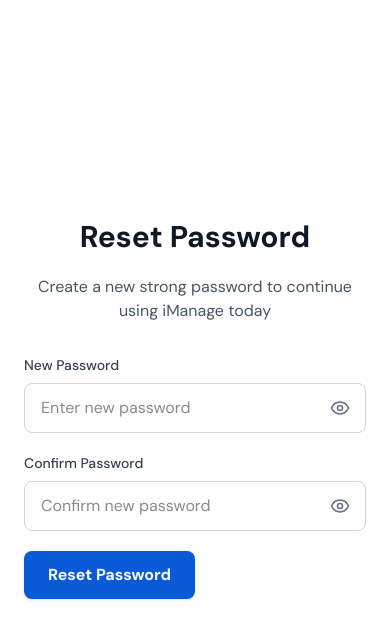
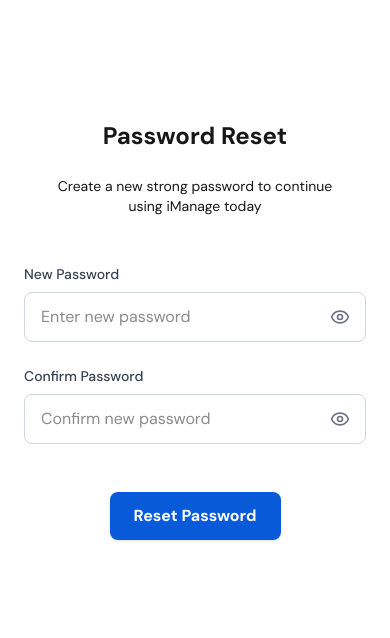
Before and after one commit to SirMartel22/bimanage-dashboard, a Next.js app in the folder auth-flow-app/: page /auth/reset-password in a window 390 px wide. Shown: the top 638 px of the page. Built offline with nearby package versions, Linux system fonts and the light colour scheme.

Commit message:
Feat: Done with the responsiveness of all the pages

```diff
--- a/auth-flow-app/app/auth/reset-password/page.tsx
+++ b/auth-flow-app/app/auth/reset-password/page.tsx
@@ -4,7 +4,8 @@ import React, { useState } from "react";
 // import Link from "next/link";
 import { Eye, EyeOff } from "lucide-react";
 import { useRouter } from "next/navigation";
-import AuthLayout from "@/components/auth/AuthLayout";
+// import AuthLayout from "@/components/auth/AuthLayout";
+import AuthLayout from "@/components/authflow/AuthLayout";
 
 export default function ResetPasswordPage() {
   const router = useRouter();
@@ -74,13 +75,21 @@ export default function ResetPasswordPage() {
   };
 
   return (
-    <AuthLayout
-      title="Reset Password"
-      subtitle="Create a new strong password to continue using iManage today"
-    >
+    <div className="lg:flex">
+      <AuthLayout illustrationSrc="/illustrations/enter-otp-illustration.svg"></AuthLayout>
+
+      <div className="w-full lg:w-[50%] lg:px-24">
+        <div className="flex flex-col items-center justify-center mt-24 mb-12 lg:mb-12">
+          <h1 className="font-black text-2xl lg:text-4xl text-center py-6">
+            Password Reset
+          </h1>
+          <p className="font-sm text-center text-sm max-w-[80%] lg:text-md lg:w-full">
+            Create a new strong password to continue using iManage today
+          </p>
+        </div>
         <form
           onSubmit={handleSubmit}
-        className="space-y-5 lg:flex lg:flex-col lg:items-center lg:justify-center"
+          className="flex flex-col items-center space-y-6 lg:flex lg:flex-col lg:items-center lg:justify-center px-6 lg:px-0"
         >
           {/* New Password Input */}
           <div className="w-full">
@@ -151,11 +160,12 @@ export default function ResetPasswordPage() {
           {/* Submit Button */}
           <button
             type="submit"
-          className="w-1/2 bg-[#085AD9] cursor-pointer hover:bg-blue-700 text-white font-semibold py-3 px-4 rounded-lg transition-colors duration-200 shadow-sm mb-8"
+            className="w-1/2 bg-[#085AD9] cursor-pointer hover:bg-blue-700 text-white font-semibold py-3 px-4 rounded-lg transition-colors duration-200 shadow-sm mb-8 mt-6 lg:mt-8"
           >
             Reset Password
           </button>
         </form>
-    </AuthLayout>
+      </div>
+    </div>
   );
 }
--- a/auth-flow-app/app/auth/success/page.tsx
+++ b/auth-flow-app/app/auth/success/page.tsx
@@ -17,26 +17,25 @@ export default function SuccessPage() {
   }, [router]);
 
   return (
-    <div className="text-center bg-[#085AD9]/500 h-screen px-16">
-      <div className="text-center p-12 flex-flex-col justify-center items-center ">
-        <div className=" bg-white h-[80vh] p-16 flex flex-col items-center justify-center">
-
+    <div className="text-center bg-[#085AD9]/500 h-screen lg:px-16 px-6 flex flex-col items-center justify-center">
+      <div className="text-center lg:p-12 pt-12 flex-flex-col justify-center items-center ">
+        <div className=" w-full lg:bg-white lg:h-[80vh] lg:p-16 flex flex-col items-center justify-center py-12">
           {/* Success Message */}
           <div className="space-y-5">
-            <h3 className="text-2xl font-medium lg:text-5xl font-bold text-gray-900">
+            <h3 className=" text-white lg:text-gray-800 text-2xl font-medium lg:text-5xl font-bold text-gray-900">
               Success!!
             </h3>
-            <p className="text-gray-600 mb-5">
+            <p className=" text-white lg:text-gray-600 mb-5">
               Congratulations, Your password has been changed successfully, you
               can now login into your account
             </p>
           </div>
 
           {/* Sign In Button */}
-          <div className="pt-4 w-1/4">
+          <div className="pt-4 lg:w-1/4 w-1/2">
             <Link
               href="/auth/signin"
-              className="inline-block w-full bg-blue-600 hover:bg-blue-700 text-white font-semibold rounded-full transition-colors duration-200 shadow-sm p-4"
+              className="inline-block w-full bg-[#fff]/500 lg:bg-blue-600 hover:bg-blue-700 lg:text-white font-semibold rounded-md lg:rounded-full transition-colors duration-200 shadow-sm p-2 lg:p-4"
             >
               Go to Home Page
             </Link>
--- a/auth-flow-app/app/auth/verify-otp/page.tsx
+++ b/auth-flow-app/app/auth/verify-otp/page.tsx
@@ -81,7 +81,7 @@ export default function VerifyOtpPage() {
 
   return (
     <div className="lg:flex">
-      <AuthLayout illustrationSrc=""></AuthLayout>
+      <AuthLayout illustrationSrc="/illustrations/enter-otp-illustration.svg"></AuthLayout>
 
       <div className="w-full lg:w-[50%] lg:px-24">
         <div className="flex flex-col items-center justify-center mt-24 lg:mb-16">
```
Also changed, not shown: auth-flow-app/public/illustrations/enter-otp-illustration.svg (added), auth-flow-app/public/illustrations/password-reset-illustration.svg (added). Lines whose indentation alone changed are shown as unchanged.
